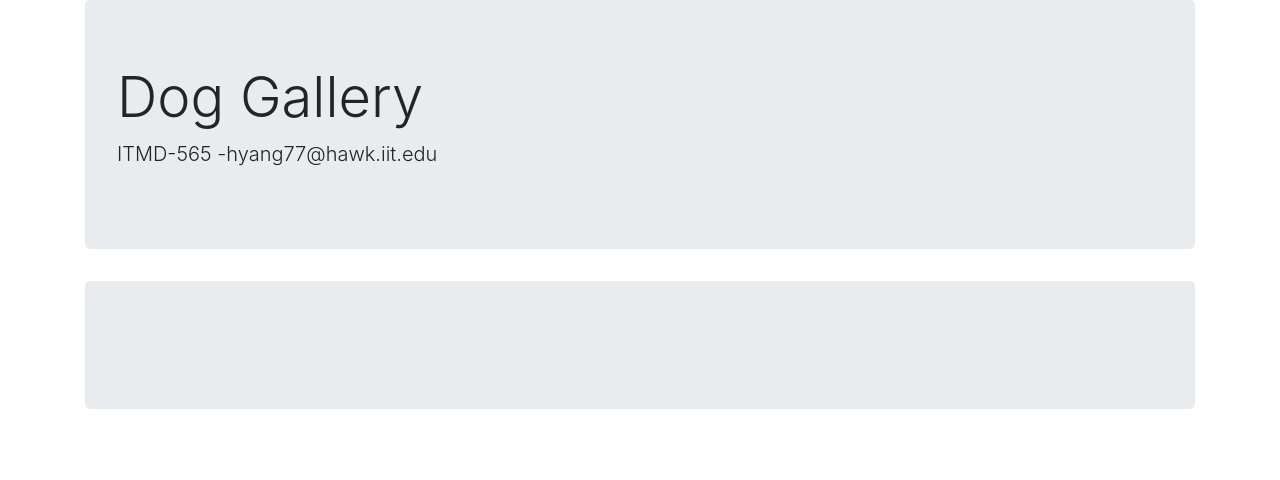
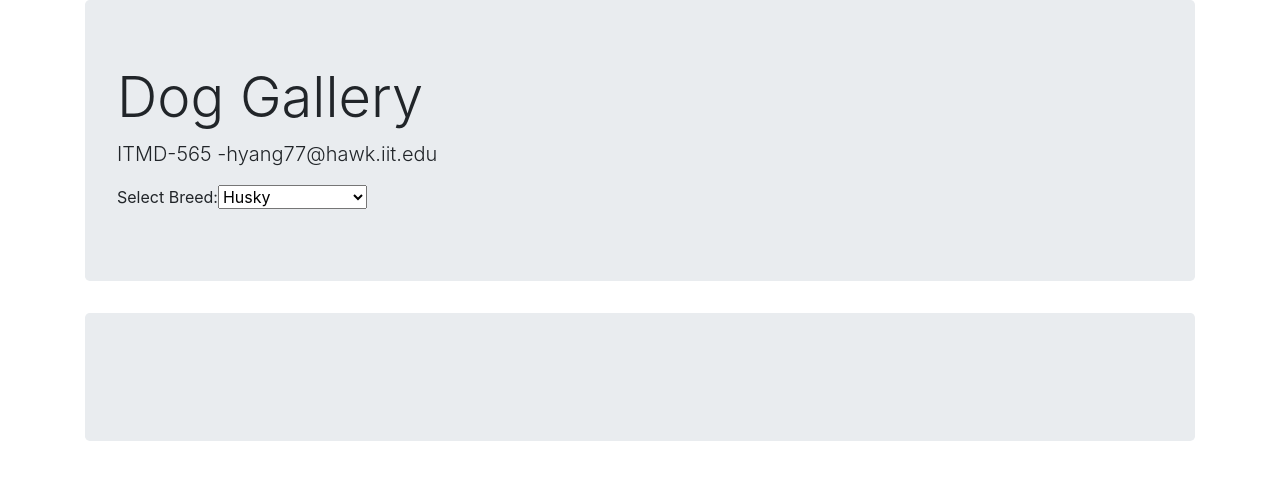
Before and after one commit to hyang77/Dog_gallery, a React (Create React App) app: page / in a window 1280 px wide. Shown: the top 480 px of the page. Built offline with nearby package versions, Linux system fonts and the light colour scheme.

Commit message:
Added dropdown list

```diff
--- a/src/Components/BreedSelect.js
+++ b/src/Components/BreedSelect.js
@@ -1,7 +1,16 @@
 import React from "react";
 
 function BreedSelect() {
-  return <div></div>;
+  return (
+    <React.Fragment>
+      <label>Select Breed: </label>
+      <select id="breeds">
+        <option value="husky">Husky</option>
+        <option value="golden retriever">Golden Retriever</option>
+        <option value="shiba">Shiba</option>
+      </select>
+    </React.Fragment>
+  );
 }
 
 export default BreedSelect;
```
